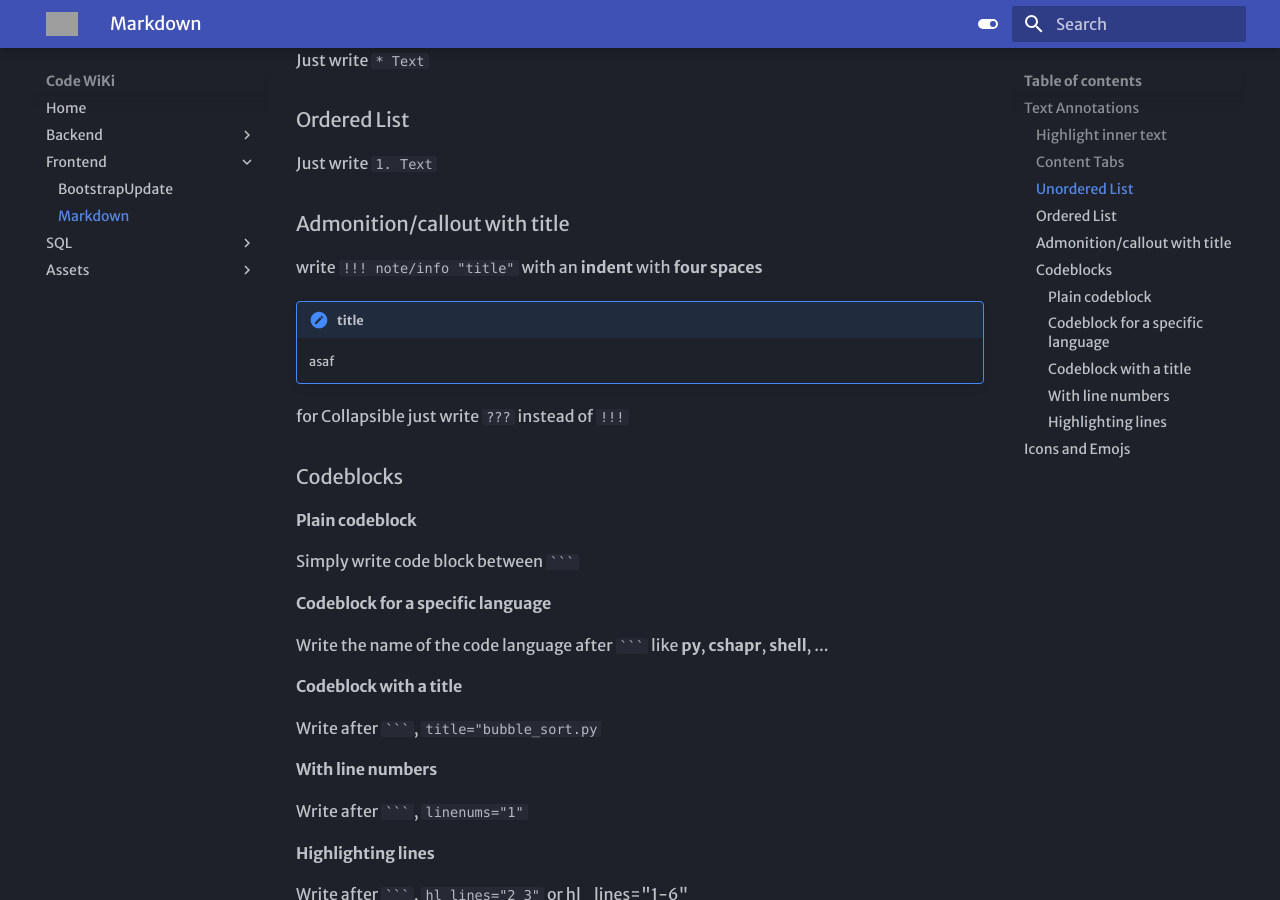
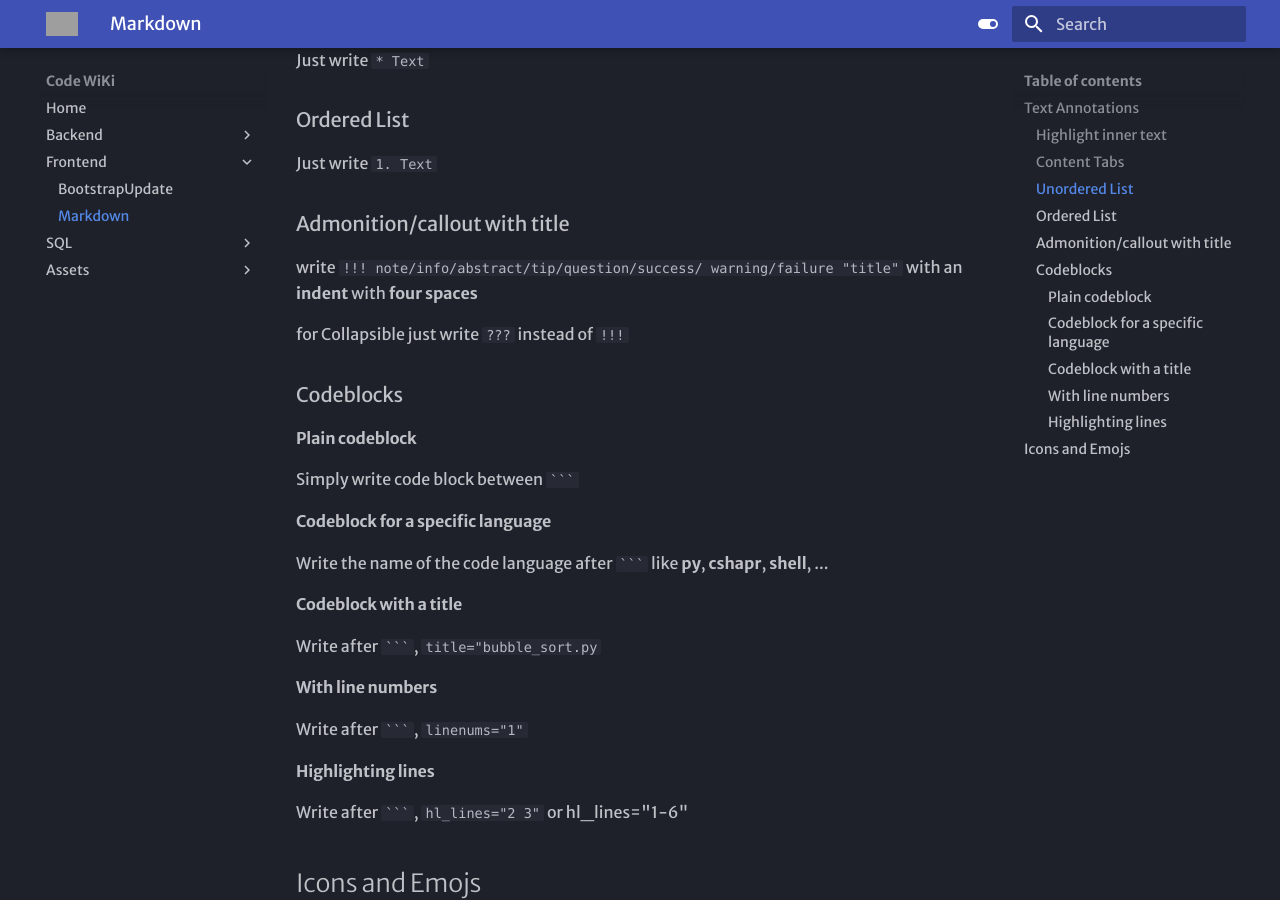
Before and after one commit to mkouhpayeh/code-wiki, an MkDocs documentation site: the page built from docs/Frontend/markdown.md, in a window 1280 px wide and 900 px high, scrolled down 436 px. Built offline with MkDocs 1.6.1 and Material for MkDocs 9.7.7, drawn with Linux system fonts in a browser that asks for light colours; emoji names are drawn with the system emoji font; some web fonts are replaced; grey boxes are pictures that could not be loaded.

Commit message:
Update markdown.md

```diff
--- a/docs/Frontend/markdown.md
+++ b/docs/Frontend/markdown.md
@@ -23,9 +23,7 @@ Just write ` * Text `
 Just write ` 1. Text `
 
 ### Admonition/callout with title
-write ` !!! note/info "title" ` with an **indent** with **four spaces**
-!!! note "title"
-    asaf
+write ` !!! note/info/abstract/tip/question/success/ warning/failure "title" ` with an **indent** with **four spaces**
 
 for Collapsible just write ` ??? ` instead of ` !!! `
 
```
